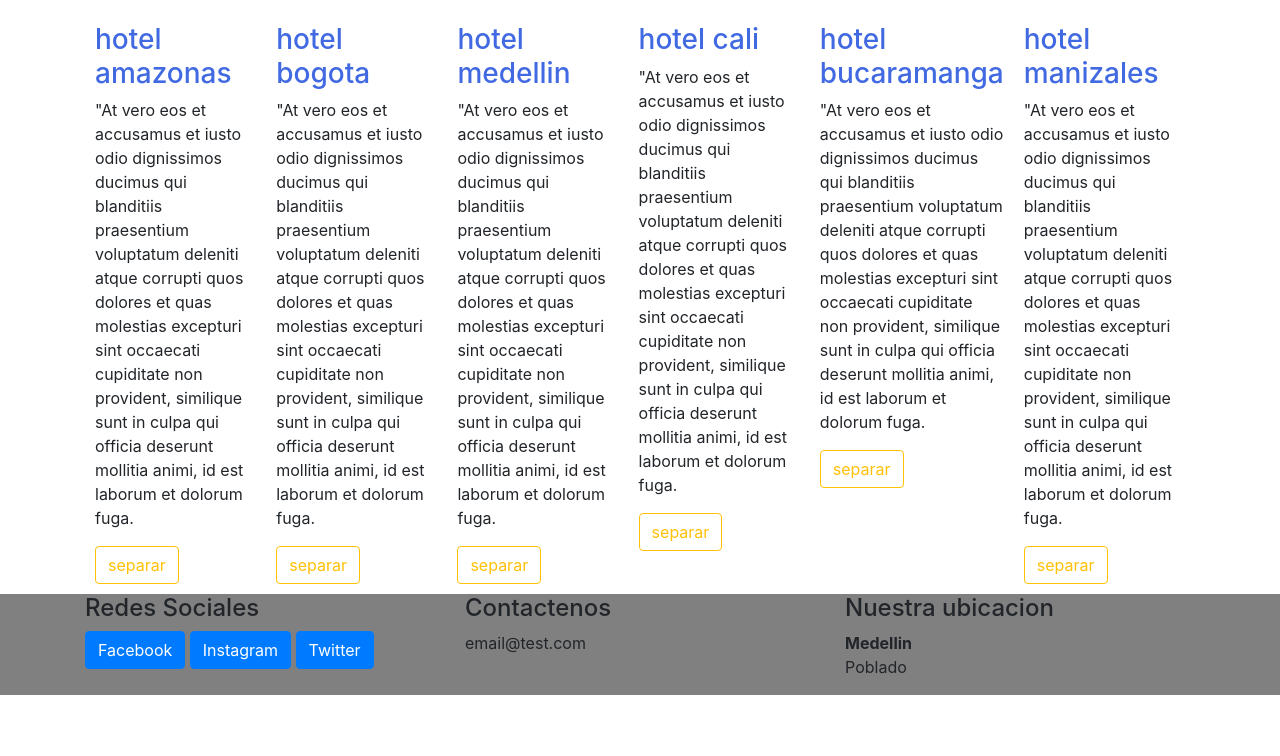
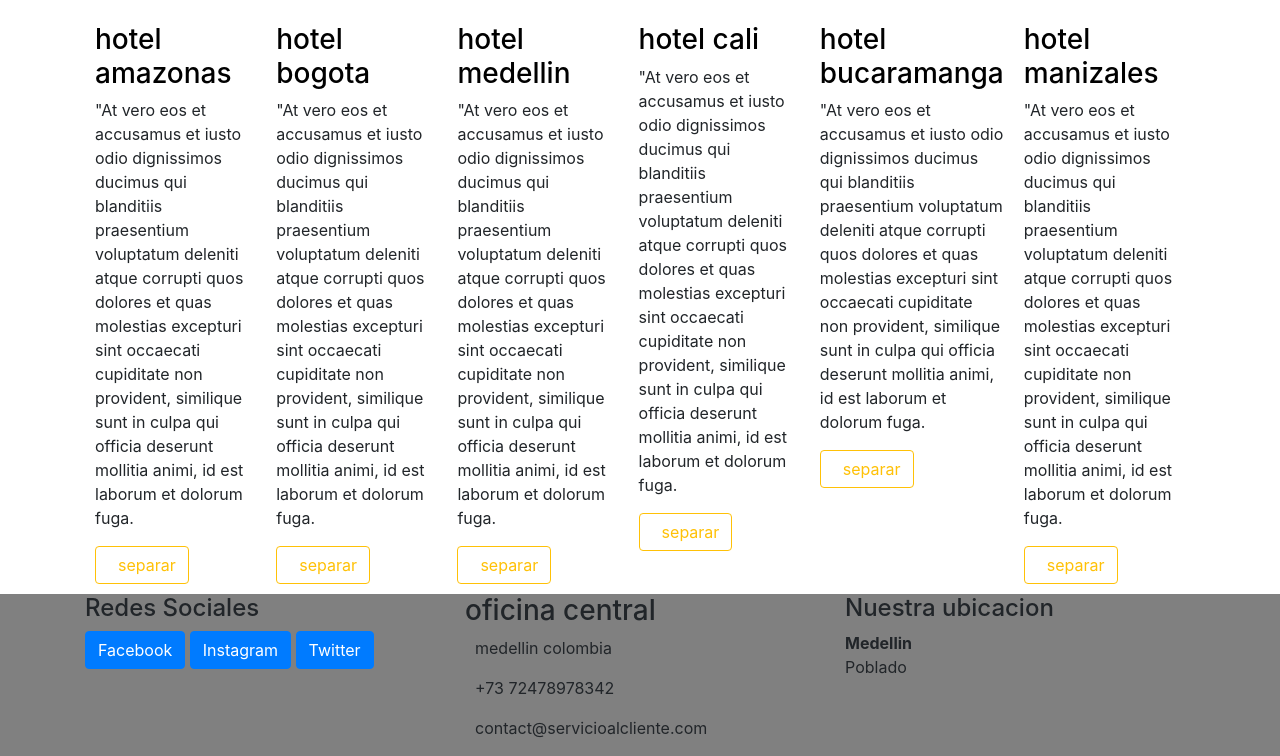
Before and after one commit to juangonzaloserna/Test, a website: page index.html in a window 1280 px wide. Shown: the part 728-1484 px from the top of the page. Before the commit the page ends 1423 px from the top, so only its background shows below. Drawn offline with nearby package versions, Linux system fonts and the light colour scheme; a web font is replaced by a local one.

Commit message:
usando icones

```diff
--- a/index.css
+++ b/index.css
@@ -7,7 +7,7 @@
 }
 
 .tittle {
-    color: royalblue;
+    color: black;
 }
 
 .jumbotron {
@@ -19,3 +19,7 @@
 .footer {
     background-color:grey;
 }
+
+.footer-address-icon {
+    padding-right: 10px;
+}
--- a/index.html
+++ b/index.html
@@ -8,6 +8,7 @@
     <!-- Bootstrap CSS -->
     <link rel="stylesheet" href="node_modules/bootstrap/dist/css/bootstrap.min.css">
     <link rel="stylesheet" href="./index.css">
+    <link rel="stylesheet" href="node_modules/open-iconic/font/css/open-iconic-bootstrap.min.css">
 
     <title>Hello, world!</title>
   </head>
@@ -60,32 +61,32 @@
             <div class="item">
                 <h3 class="tittle">hotel amazonas</h3>
                 <p>"At vero eos et accusamus et iusto odio dignissimos ducimus qui blanditiis praesentium voluptatum deleniti atque corrupti quos dolores et quas molestias excepturi sint occaecati cupiditate non provident, similique sunt in culpa qui officia deserunt mollitia animi, id est laborum et dolorum fuga.</p>
-                <button type="button" class="btn btn-outline-warning">separar</button>
+                <button type="button" class="btn btn-outline-warning"><span class="oi oi-plus footer-address-icon"></span>separar</button>
             </div>
             <div class="item">
                 <h3 class="tittle">hotel bogota</h3>
                 <p>"At vero eos et accusamus et iusto odio dignissimos ducimus qui blanditiis praesentium voluptatum deleniti atque corrupti quos dolores et quas molestias excepturi sint occaecati cupiditate non provident, similique sunt in culpa qui officia deserunt mollitia animi, id est laborum et dolorum fuga.</p>
-                <button type="button" class="btn btn-outline-warning">separar</button>
+                <button type="button" class="btn btn-outline-warning"><span class="oi oi-plus footer-address-icon"></span>separar</button>
             </div>
             <div class="item">
                 <h3 class="tittle">hotel medellin</h3>
                 <p>"At vero eos et accusamus et iusto odio dignissimos ducimus qui blanditiis praesentium voluptatum deleniti atque corrupti quos dolores et quas molestias excepturi sint occaecati cupiditate non provident, similique sunt in culpa qui officia deserunt mollitia animi, id est laborum et dolorum fuga.</p>
-                <button type="button" class="btn btn-outline-warning">separar</button>
+                <button type="button" class="btn btn-outline-warning"><span class="oi oi-plus footer-address-icon"></span>separar</button>
             </div>
             <div class="item">
                 <h3 class="tittle">hotel cali</h3>
                 <p>"At vero eos et accusamus et iusto odio dignissimos ducimus qui blanditiis praesentium voluptatum deleniti atque corrupti quos dolores et quas molestias excepturi sint occaecati cupiditate non provident, similique sunt in culpa qui officia deserunt mollitia animi, id est laborum et dolorum fuga.</p>
-                <button type="button" class="btn btn-outline-warning">separar</button>
+                <button type="button" class="btn btn-outline-warning"><span class="oi oi-plus footer-address-icon"></span>separar</button>
             </div>
             <div class="item">
                 <h3 class="tittle">hotel bucaramanga</h3>
                 <p>"At vero eos et accusamus et iusto odio dignissimos ducimus qui blanditiis praesentium voluptatum deleniti atque corrupti quos dolores et quas molestias excepturi sint occaecati cupiditate non provident, similique sunt in culpa qui officia deserunt mollitia animi, id est laborum et dolorum fuga.</p>
-                <button type="button" class="btn btn-outline-warning">separar</button>
+                <button type="button" class="btn btn-outline-warning"><span class="oi oi-plus footer-address-icon"></span>separar</button>
             </div>
             <div class="item">
                 <h3 class="tittle">hotel manizales</h3>
                 <p>"At vero eos et accusamus et iusto odio dignissimos ducimus qui blanditiis praesentium voluptatum deleniti atque corrupti quos dolores et quas molestias excepturi sint occaecati cupiditate non provident, similique sunt in culpa qui officia deserunt mollitia animi, id est laborum et dolorum fuga.</p>
-                <button type="button" class="btn btn-outline-warning">separar</button>
+                <button type="button" class="btn btn-outline-warning"><span class="oi oi-plus footer-address-icon"></span>separar</button>
             </div>
 
         </div>
@@ -100,8 +101,12 @@
                     <a class="btn btn-primary" href="www.twitter.com">Twitter</a>
                 </div>
                 <div class="col">
-                    <h4>Contactenos</h4>
-                    <p>email@test.com</p>
+                    <address>
+                        <h3>oficina central</h3>
+                        <p><span class="oi oi-home footer-address-icon"></span>medellin colombia</p>
+                        <p><span class="oi oi-phone footer-address-icon"></span>+73 72478978342</p>
+                        <p><span class="oi oi-inbox footer-address-icon"></span>contact@servicioalcliente.com</p>
+                    </address>
                 </div>
                 <div class="col">
                     <h4>Nuestra ubicacion</h4>
--- a/package.json
+++ b/package.json
@@ -24,6 +24,7 @@
   "dependencies": {
     "bootstrap": "^4.5.0",
     "jquery": "^3.5.1",
+    "open-iconic": "^1.1.1",
     "popper.js": "^1.16.1"
   }
 }
```
Also changed, not shown: 1 other file.
